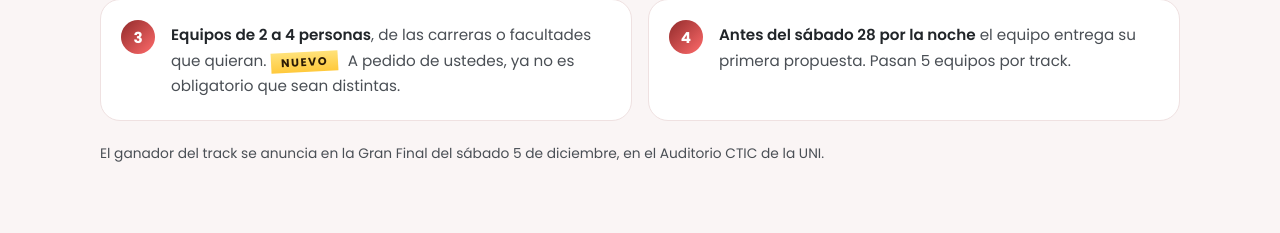
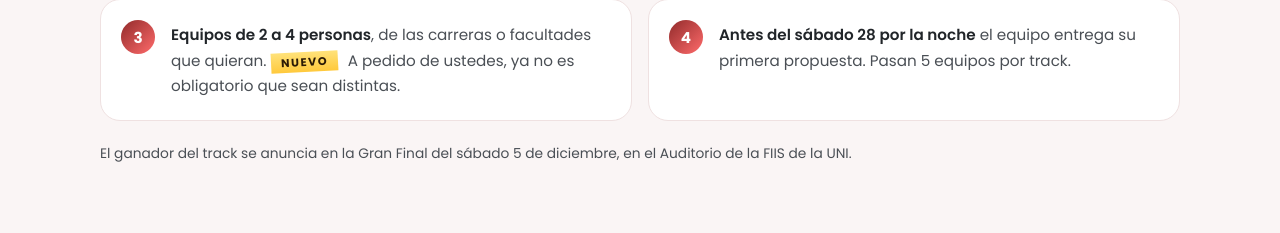
Before and after one commit to IEEE-CIS-UNI/Hack-CIS, a Next.js app: page /tracks/cloud in a window 1280 px wide. Shown: the part 3008-3241 px from the top of the page. Built offline with nearby package versions, Linux system fonts and the light colour scheme; no server answers; the database is empty.

Commit message:
Gran Final: la sede es el Auditorio de la FIIS de la UNI

```diff
--- a/src/app/bases/page.tsx
+++ b/src/app/bases/page.tsx
@@ -161,7 +161,7 @@ export default function BasesPage() {
                 viernes 27; puedes apoyarte en herramientas, librerías y código abierto existentes.
               </li>
               <li>
-                <B>Gran Final</B> — presencial, sábado 5 de diciembre, en el Auditorio CTIC de la UNI, durante
+                <B>Gran Final</B> — presencial, sábado 5 de diciembre, en el Auditorio de la FIIS de la UNI, durante
                 todo el día. Habrá feria de stands, y los mini-retos y premios son para{" "}
                 <B>todas las personas que asistan</B>, no solo para quienes participan en la hackathon. Para los
                 finalistas, lo ideal es que al menos una persona del equipo pueda asistir en Lima.
--- a/src/components/Faq.tsx
+++ b/src/components/Faq.tsx
@@ -28,7 +28,7 @@ const ITEMS = [
   },
   {
     q: "¿Cuándo y dónde es?",
-    a: "El Bootcamp es virtual, del 23 al 27 de noviembre. El hackathon va del 30 de noviembre al 5 de diciembre, y la Gran Final es presencial el sábado 5 en el Auditorio CTIC de la UNI.",
+    a: "El Bootcamp es virtual, del 23 al 27 de noviembre. El hackathon va del 30 de noviembre al 5 de diciembre, y la Gran Final es presencial el sábado 5 en el Auditorio de la FIIS de la UNI.",
   },
   {
     q: "¿Cómo me inscribo?",
--- a/src/components/Feria.tsx
+++ b/src/components/Feria.tsx
@@ -18,7 +18,7 @@ const PUNTOS = [
   },
 ];
 
-/** La feria de stands de la Gran Final (sábado 5 de diciembre, Auditorio CTIC, UNI). */
+/** La feria de stands de la Gran Final (sábado 5 de diciembre, Auditorio FIIS, UNI). */
 export default function Feria() {
   return (
     <section id="feria" className="pad">
@@ -45,7 +45,7 @@ export default function Feria() {
         </div>
 
         <p className="pr-nota">
-          Sábado 5 de diciembre · Auditorio CTIC, UNI. Recibes tu <b>pasaporte de stands</b> al registrarte, desde las 9:00 a. m.
+          Sábado 5 de diciembre · Auditorio FIIS, UNI. Recibes tu <b>pasaporte de stands</b> al registrarte, desde las 9:00 a. m.
         </p>
       </div>
     </section>
--- a/src/components/GranFinal.tsx
+++ b/src/components/GranFinal.tsx
@@ -28,21 +28,21 @@ export default function GranFinal() {
             tres <span className="lav">ganadores</span>
           </h2>
           <p className="lead">
-            Sábado 5 de diciembre, todo el día, en el Auditorio CTIC de la UNI. Habrá feria de stands, los 15 finalistas
+            Sábado 5 de diciembre, todo el día, en el Auditorio de la FIIS de la UNI. Habrá feria de stands, los 15 finalistas
             (5 por track) hacen pitch y demo, y hay mini-retos con premios para <b>todas las personas que asistan</b>, no solo
             para quienes participan en la hackathon.
           </p>
 
           <div className="gf-map">
             <iframe
-              title="Mapa: CTIC UNI, Lima"
-              src="https://www.google.com/maps?q=CTIC+UNI+Lima&output=embed"
+              title="Mapa: FIIS UNI, Lima"
+              src="https://www.google.com/maps?q=FIIS+UNI+Lima&output=embed"
               loading="lazy"
               referrerPolicy="no-referrer-when-downgrade"
               allowFullScreen
             />
             <a
-              href="https://www.google.com/maps/search/?api=1&query=CTIC+UNI+Lima"
+              href="https://www.google.com/maps/search/?api=1&query=FIIS+UNI+Lima"
               target="_blank"
               rel="noopener noreferrer"
               className="gf-route"
--- a/src/components/ManantialTrack.tsx
+++ b/src/components/ManantialTrack.tsx
@@ -128,7 +128,7 @@ export default function ManantialTrack({ slug }: { slug: string }) {
               <div className={s.paso}><b>Antes del sábado 28 por la noche</b> el equipo entrega su primera propuesta. Pasan 5 equipos por track.</div>
             </div>
             <p className={s.nota}>
-              El ganador del track se anuncia en la Gran Final del sábado 5 de diciembre, en el Auditorio CTIC de la UNI.
+              El ganador del track se anuncia en la Gran Final del sábado 5 de diciembre, en el Auditorio de la FIIS de la UNI.
             </p>
           </div>
         </section>
--- a/src/components/MillenniumTrack.tsx
+++ b/src/components/MillenniumTrack.tsx
@@ -163,7 +163,7 @@ export default function MillenniumTrack({ slug }: { slug: string }) {
               <div className={s.paso}><b>Antes del sábado 28 por la noche</b> el equipo entrega su primera propuesta. Fintech acepta hasta <b>40 equipos</b> (los primeros en elegirlo) y <b>15 pasan a construir</b>.</div>
             </div>
             <p className={s.nota}>
-              En la Gran Final del sábado 5 de diciembre, en el Auditorio CTIC de la UNI, se anuncian los 5 equipos de Fintech que hacen pitch y, al final, el ganador del track.
+              En la Gran Final del sábado 5 de diciembre, en el Auditorio de la FIIS de la UNI, se anuncian los 5 equipos de Fintech que hacen pitch y, al final, el ganador del track.
             </p>
           </div>
         </section>
--- a/src/components/Mission.tsx
+++ b/src/components/Mission.tsx
@@ -33,7 +33,7 @@ const STEPS = [
   },
   {
     title: "Gran Final",
-    when: "Sáb 5 dic · todo el día · Auditorio CTIC",
+    when: "Sáb 5 dic · todo el día · Auditorio FIIS",
     text: "Pitch y demo frente al jurado. Un ganador por Track.",
     count: "3",
     unit: "ganadores",
--- a/src/components/ZeiaTrack.tsx
+++ b/src/components/ZeiaTrack.tsx
@@ -132,7 +132,7 @@ export default function ZeiaTrack({ slug }: { slug: string }) {
               <div className={s.paso}><b>Antes del sábado 28 por la noche</b> el equipo entrega su primera propuesta. Pasan 5 equipos por track.</div>
             </div>
             <p className={s.nota}>
-              El ganador del track se anuncia en la Gran Final del sábado 5 de diciembre, en el Auditorio CTIC de la UNI.
+              El ganador del track se anuncia en la Gran Final del sábado 5 de diciembre, en el Auditorio de la FIIS de la UNI.
             </p>
           </div>
         </section>
--- a/src/lib/seo.ts
+++ b/src/lib/seo.ts
@@ -31,7 +31,7 @@ export const DATOS_ESTRUCTURADOS = {
       eventStatus: "https://schema.org/EventScheduled", eventAttendanceMode: "https://schema.org/MixedEventAttendanceMode",
       location: [
         { "@type": "VirtualLocation", url: `${SITIO}/` },
-        { "@type": "Place", name: "Auditorio CTIC, Universidad Nacional de Ingeniería", address: { "@type": "PostalAddress", addressLocality: "Lima", addressCountry: "PE" } },
+        { "@type": "Place", name: "Auditorio FIIS, Universidad Nacional de Ingeniería", address: { "@type": "PostalAddress", addressLocality: "Lima", addressCountry: "PE" } },
       ],
       organizer: ORGANIZADORES.map((o) => ({ "@id": o["@id"] })),
       sponsor: [
```
Also changed, not shown: public/llms.txt.
